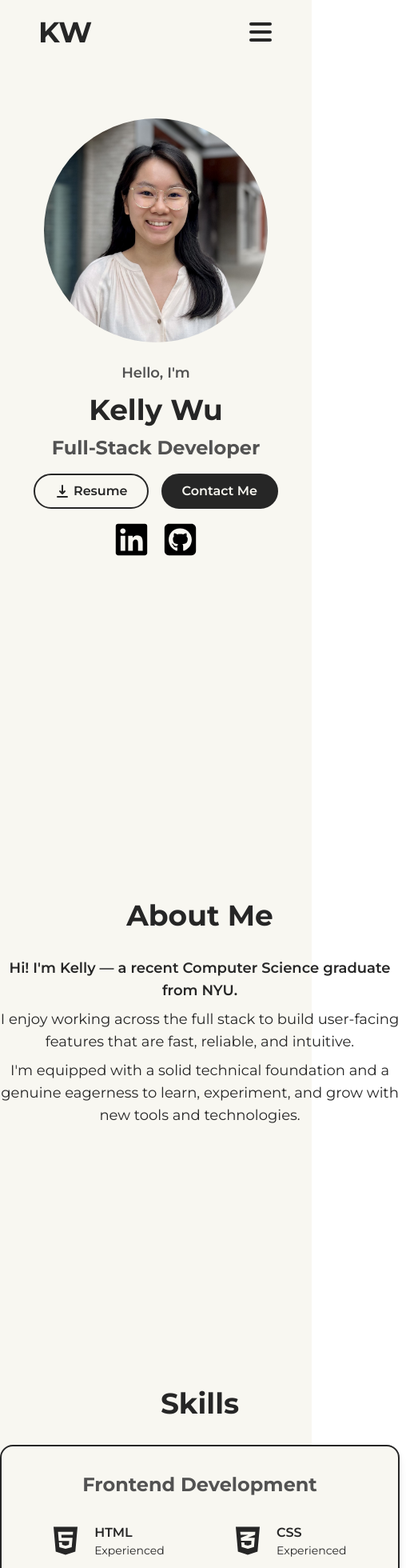
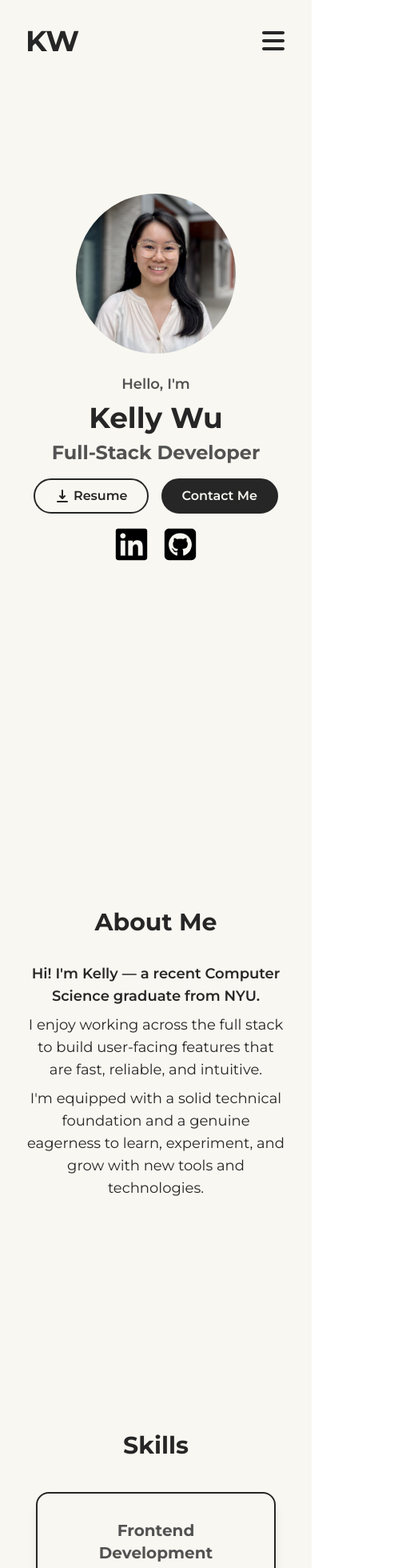
Before and after one commit to wukellyy/portfolio_website, a React (Vite) app: page / in a window 390 px wide. Shown: the top 1960 px of the page at 80% size, 508 px wide, since content can reach past the window. Built offline with nearby package versions, Linux system fonts and the light colour scheme.

Commit message:
fixed responsive design for nav, home, about, and skills components

```diff
--- a/src/App.jsx
+++ b/src/App.jsx
@@ -13,9 +13,9 @@ function App() {
       <Home />
       <About />
       <Skills />
-      <Projects />
-      <Contact />
-      <Footer />
+      {/* <Projects /> */}
+      {/* <Contact /> */}
+      {/* <Footer /> */}
     </>
   );
 }
--- a/src/components/About.jsx
+++ b/src/components/About.jsx
@@ -2,9 +2,12 @@ import React from "react";
 
 const About = () => {
   return (
-    <div name="about" className="w-full h-screen bg-cream">
-      <div className="w-[500px] md:w-[600px] lg:w-[700px] mx-auto h-full flex flex-col justify-center items-center text-center text-neutral-800 gap-2">
-        <h2 className="text-4xl lg:text-5xl font-bold mb-6">About Me</h2>
+    <div
+      name="about"
+      className="w-full min-h-screen pt-[12vh] bg-cream flex justify-center items-center"
+    >
+      <div className="px-8 sm:w-[550px] md:w-[650px] lg:w-[750px] h-full flex flex-col justify-center items-center text-center text-neutral-800 gap-2">
+        <h2 className="text-3xl lg:text-4xl font-bold mb-6">About Me</h2>
         <div className="flex flex-col gap-2 text-lg lg:text-xl">
           <p className="font-semibold">
             Hi! I'm Kelly — a recent Computer Science graduate from NYU.
--- a/src/components/Home.jsx
+++ b/src/components/Home.jsx
@@ -7,17 +7,20 @@ import { Link } from "react-scroll";
 
 const Home = () => {
   return (
-    <div name="home" className="w-full h-screen bg-cream">
+    <div name="home" className="w-full min-h-screen pt-[12vh] bg-cream flex justify-center items-center">
       <div className="h-full px-8 flex flex-col md:flex-row-reverse justify-center items-center gap-6 md:gap-15 lg:gap-20">
+        {/* Profile Image */}
         <div>
           <img
             src={ProfilePic}
             alt="Profile Picture"
-            className="w-70 h-70 md:w-80 md:h-80 lg:w-100 lg:h-100 rounded-full object-cover"
+            className="w-50 h-50 sm:w-62 sm:h-62 md:w-74 md:h-74 lg:w-90 lg:h-90 rounded-full object-cover"
           />
         </div>
+
+        {/* Text Content */}
         <div className="flex flex-col items-center gap-4">
-          <div className="flex flex-col items-center gap-3">
+          <div className="flex flex-col items-center gap-2">
             <div className="text-neutral-600 font-semibold text-lg lg:text-2xl">
               Hello, I'm
             </div>
@@ -28,6 +31,8 @@ const Home = () => {
               Full-Stack Developer
             </div>
           </div>
+
+          {/* Buttons */}
           <div className="flex gap-4">
             <button className="bg-cream border-2 border-neutral-800 rounded-4xl px-6 py-2 hover:scale-105 ease-in duration-300">
               <div className="flex justify-center items-center gap-1 text-neutral-800">
@@ -43,6 +48,8 @@ const Home = () => {
               </p>
             </button>
           </div>
+
+          {/* Social Icons */}
           <div className="flex gap-4">
             <a
               href="https://www.linkedin.com/in/wukellyy/"
--- a/src/components/Navbar.jsx
+++ b/src/components/Navbar.jsx
@@ -11,7 +11,7 @@ const Navbar = () => {
   };
 
   return (
-    <div className="fixed w-full h-[80px] flex justify-between items-center px-12 bg-cream text-neutral-800 z-30">
+    <div className="fixed w-full h-[12vh] flex justify-between items-center px-8 md:px-12 bg-cream text-neutral-800 z-30">
       <div className="text-4xl font-bold">
         <a href="/">KW</a>
       </div>
--- a/src/components/SkillCard.jsx
+++ b/src/components/SkillCard.jsx
@@ -4,17 +4,17 @@ const SkillCard = (props) => {
   const { title, skills } = props;
 
   return (
-    <div className="w-[500px] lg:w-[600px] h-auto p-8 flex flex-col items-center bg-cream border-2 border-neutral-800 rounded-2xl m-2 shadow-lg">
-      <h2 className="text-neutral-600 font-bold text-2xl lg:text-4xl mb-8 text-center">
+    <div className="w-[300px] sm:w-[400px] md:w-[500px] lg:w-[600px] h-auto p-8 flex flex-col items-center bg-cream border-2 border-neutral-800 rounded-2xl m-2 shadow-lg">
+      <h2 className="text-neutral-600 font-bold text-xl lg:text-3xl mb-8 ">
         {title}
       </h2>
-      <div className="grid grid-cols-2 gap-x-20 gap-y-8 text-neutral-800">
+      <div className="grid sm:grid-cols-2 text-neutral-800 gap-4 sm:gap-6 md:gap-x-14 md:gap-y-8">
         {skills.map(({ name, level, Icon }, idx) => (
-          <div key={idx} className="flex gap-4  items-center">
+          <div key={idx} className="flex gap-4 items-center">
             <Icon className="text-[40px] md:text-[45px] lg:text-[55px]" />
-            <div className="flex flex-col">
+            <div className="flex flex-col items-start">
               <p className="font-semibold lg:text-2xl">{name}</p>
-              <p className=" text-sm lg:text-lg">{level}</p>
+              <p className="text-sm lg:text-lg">{level}</p>
             </div>
           </div>
         ))}
--- a/src/components/Skills.jsx
+++ b/src/components/Skills.jsx
@@ -6,9 +6,12 @@ import { BACKEND_SKILLS } from "../data/skills.js";
 
 const Skills = () => {
   return (
-    <div name="skills" className="w-full h-screen bg-cream">
-      <div className="w-[500px] mx-auto h-full flex flex-col justify-center items-center">
-        <h2 className="text-4xl lg:text-5xl font-bold mb-6 text-neutral-800">
+    <div
+      name="skills"
+      className="w-full min-h-screen pt-[12vh] bg-cream flex justify-center items-center"
+    >
+      <div className="px-8 sm:w-[550px] md:w-[650px] lg:w-[750px] h-full flex flex-col justify-center items-center text-center text-neutral-800 gap-2">
+        <h2 className="text-3xl lg:text-4xl font-bold mb-6 text-neutral-800">
           Skills
         </h2>
         <div className="flex flex-col xl:flex-row xl:gap-4">
```
